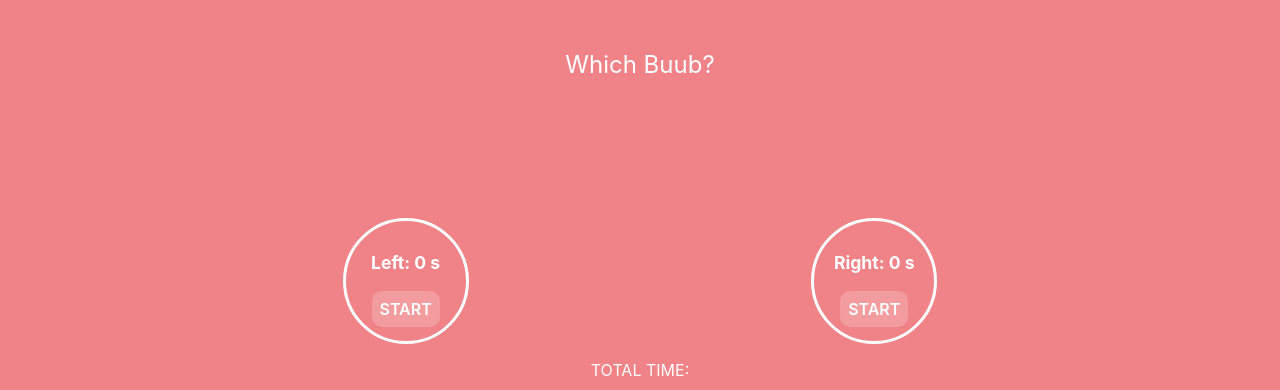
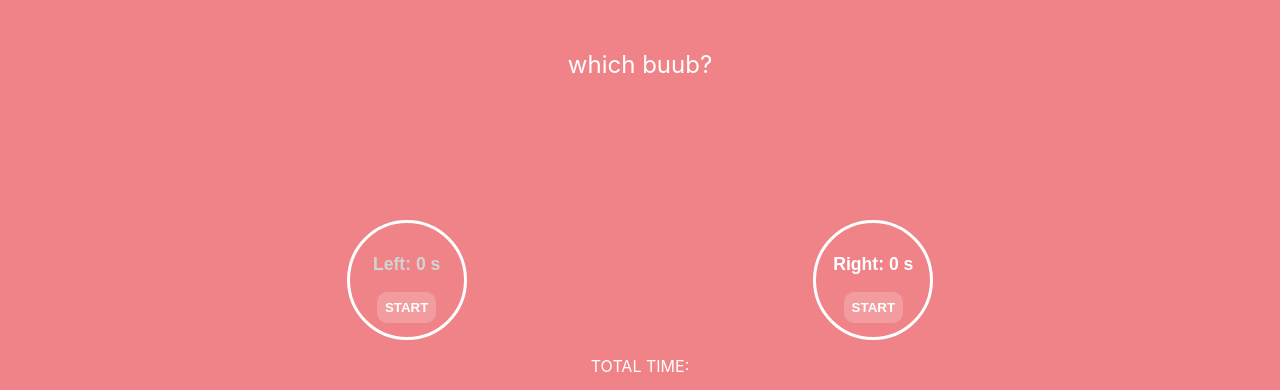
Before and after one commit to zosia-fabijanska/which-boob, a React (Create React App) app: page / in a window 1280 px wide. Shown: the top 390 px of the page. Built offline with nearby package versions, Linux system fonts and the light colour scheme.

Commit message:
add separated L and R timers

```diff
--- a/package.json
+++ b/package.json
@@ -2,7 +2,7 @@
   "name": "which-boob",
   "version": "0.1.0",
   "private": true,
-  "homepage": "http://zosia-fabijanska.github.io/which-boob",
+  "homepage": "https://whichbuub.com",
   "dependencies": {
     "react": "^16.9.0",
     "react-dom": "^16.9.0",
--- a/src/App.js
+++ b/src/App.js
@@ -1,7 +1,6 @@
 import React from 'react';
 import styled from 'styled-components';
 import Header from './components/Header';
-// import BoobIconContainer from './components/BoobIconContainer';
 import Timer from './components/Timer';
 import Notification from './components/Notification';
 import NavBar from './components/NavBar';
@@ -20,7 +19,6 @@ function App() {
   return (
     <MainContainer>
       <Header />
-      {/* <BoobIconContainer /> */}
       <Timer />
       <Notification />
       <NavBar />
--- a/src/components/BoobIconContainer.js
+++ b/src/components/BoobIconContainer.js
@@ -1,7 +1,7 @@
 import React, { useEffect, useRef } from 'react';
 import { connect } from 'react-redux'
 import styled from 'styled-components';
-// import breastIcon from '../assets/breastWhite.svg';
+import { peach, white } from '../constants/colours';
 import { finishFeed } from '../actions/actions';
 
 const IconContainer = styled.div`
@@ -9,10 +9,11 @@ const IconContainer = styled.div`
   justify-content: center;
 `;
 
-const BoobIcon = styled.div`
+const BoobIcon = styled.button`
+  background-color: ${peach};
     width: 120px;
     height: 120px;
-    border: 3px solid #ffffff;
+    border: 3px solid ${white};
     border-radius: 50%;
     display: flex;
     flex-direction: column;
@@ -21,14 +22,14 @@ const BoobIcon = styled.div`
 `;
 
 const ButtonText = styled.p`
-  color: #ffffff;
+  color: ${({ selected }) => selected ? white : 'lightgrey'};
   font-weight: 700;
   font-size: 1.1rem;
 `;
 
 const PauseStartButton = styled.div`
   background-color: rgba( 256, 256, 256, 0.2 );
-  color: #ffffff;
+  color: ${white};
   padding: 8px;
   border-radius: 10px;
   font-weight: 600;
@@ -67,29 +68,54 @@ const BoobIconContainer = ({
   finishFeed,
   feedCounter,
   setFeedCounter,
-  isClicked,
-  setIsClicked,
+  isActive,
+  setIsActive,
   timeStarted,
-  setTimeStarted
+  setTimeStarted,
+  isPaused,
+  setIsPaused
 }) => {
 
+  console.log(isPaused);
+
   useInterval(() => {
-    if (isClicked) {
+    if (isActive) {
       setFeedCounter(feedCounter + 1);
     }
-  }, 1000);
+  }, !isPaused ? 1000 : null);
 
 
-  const startCounter = () => {
-    setTimeStarted(Date.now());
-    setIsClicked(!isClicked);
+  let buttonText;
+
+  if (!timeStarted) {
+    buttonText = 'START';
+  } else if (isActive && timeStarted && !isPaused) {
+    buttonText = 'PAUSE';
+  } else {
+    buttonText = 'RESUME'
+  }
+
+
+  const handleClick = () => {
+    if (!timeStarted) { // if it is the very first click
+      setTimeStarted(Date.now());
+      setIsPaused(false);
+      setIsActive(true);
+    } else if (isActive) { // if I'm the active container and I've been clicked
+      setIsPaused(!isPaused);
+    } else { // if I'm the inactive container and I've been clicked
+      setIsActive(true);
+      setIsPaused(false);
+    }
   }
 
   return (
     <IconContainer>
-      <BoobIcon onClick={startCounter} >
-        <ButtonText>{side}: {feedCounter} s</ButtonText>
-        <PauseStartButton>{isClicked ? 'PAUSE' : 'START'}</PauseStartButton>
+      <BoobIcon
+        onClick={handleClick}
+      >
+        <ButtonText selected={isActive}>{side}: {feedCounter} s</ButtonText>
+        <PauseStartButton>{buttonText}</PauseStartButton>
       </BoobIcon>
     </IconContainer >
   )
--- a/src/components/Header.js
+++ b/src/components/Header.js
@@ -13,7 +13,7 @@ const Title = styled.p`
 class Header extends React.Component {
     render() {
         return (
-            <Title>Which Buub?</Title>
+            <Title>which buub?</Title>
         )
     }
 };
--- a/src/components/Timer.js
+++ b/src/components/Timer.js
@@ -28,39 +28,49 @@ const DoneButton = styled.button`
 
 
 const Timer = ({ current, history, finishFeed }) => {
-  const [feedCounter, setFeedCounter] = useState(0);
-  const [isClicked, setIsClicked] = useState(false);
+  const [leftFeedCounter, setLeftFeedCounter] = useState(0);
+  const [rightFeedCounter, setRightFeedCounter] = useState(0);
   const [timeStarted, setTimeStarted] = useState('');
-
-  console.log('TIME STARTED', timeStarted);
+  const [leftSideActive, setLeftSideActive] = useState(false);
+  const [isPaused, setIsPaused] = useState(true);
 
   const handleFinishFeed = () => {
     const date = timeStarted;
-    const leftTime = feedCounter;
-    const rightTime = 'blah';
+    const leftTime = leftFeedCounter;
+    const rightTime = rightFeedCounter;
 
-    finishFeed(date, leftTime, rightTime)
+    finishFeed(date, leftTime, rightTime);
+    setLeftFeedCounter(0);
+    setRightFeedCounter(0);
+    setLeftSideActive(false);
+    setTimeStarted('');
   };
+
+  console.log('HISTORY', history);
 
   return (
     <div>
       <IconContainer>
         <BoobIconContainer
-          feedCounter={feedCounter}
-          setFeedCounter={setFeedCounter}
-          isClicked={isClicked}
-          setIsClicked={setIsClicked}
+          feedCounter={leftFeedCounter}
+          setFeedCounter={setLeftFeedCounter}
+          isActive={leftSideActive === true}
+          setIsActive={() => setLeftSideActive(true)}
           timeStarted={timeStarted}
           setTimeStarted={setTimeStarted}
+          isPaused={isPaused}
+          setIsPaused={setIsPaused}
           side='Left'
         />
         <BoobIconContainer
-          feedCounter={feedCounter}
-          setFeedCounter={setFeedCounter}
-          isClicked={isClicked}
-          setIsClicked={setIsClicked}
+          feedCounter={rightFeedCounter}
+          setFeedCounter={setRightFeedCounter}
+          isActive={leftSideActive === false}
+          setIsActive={() => setLeftSideActive(false)}
           timeStarted={timeStarted}
           setTimeStarted={setTimeStarted}
+          isPaused={isPaused}
+          setIsPaused={setIsPaused}
           side='Right'
         />
       </IconContainer>
--- a/src/index.js
+++ b/src/index.js
@@ -14,8 +14,4 @@ ReactDOM.render(
     </Provider>,
     rootElement
 )
-
-// If you want your app to work offline and load faster, you can change
-// unregister() to register() below. Note this comes with some pitfalls.
-// Learn more about service workers: https://bit.ly/CRA-PWA
 serviceWorker.unregister();
```
Also changed, not shown: src/assets/breastWhite.svg (deleted).
